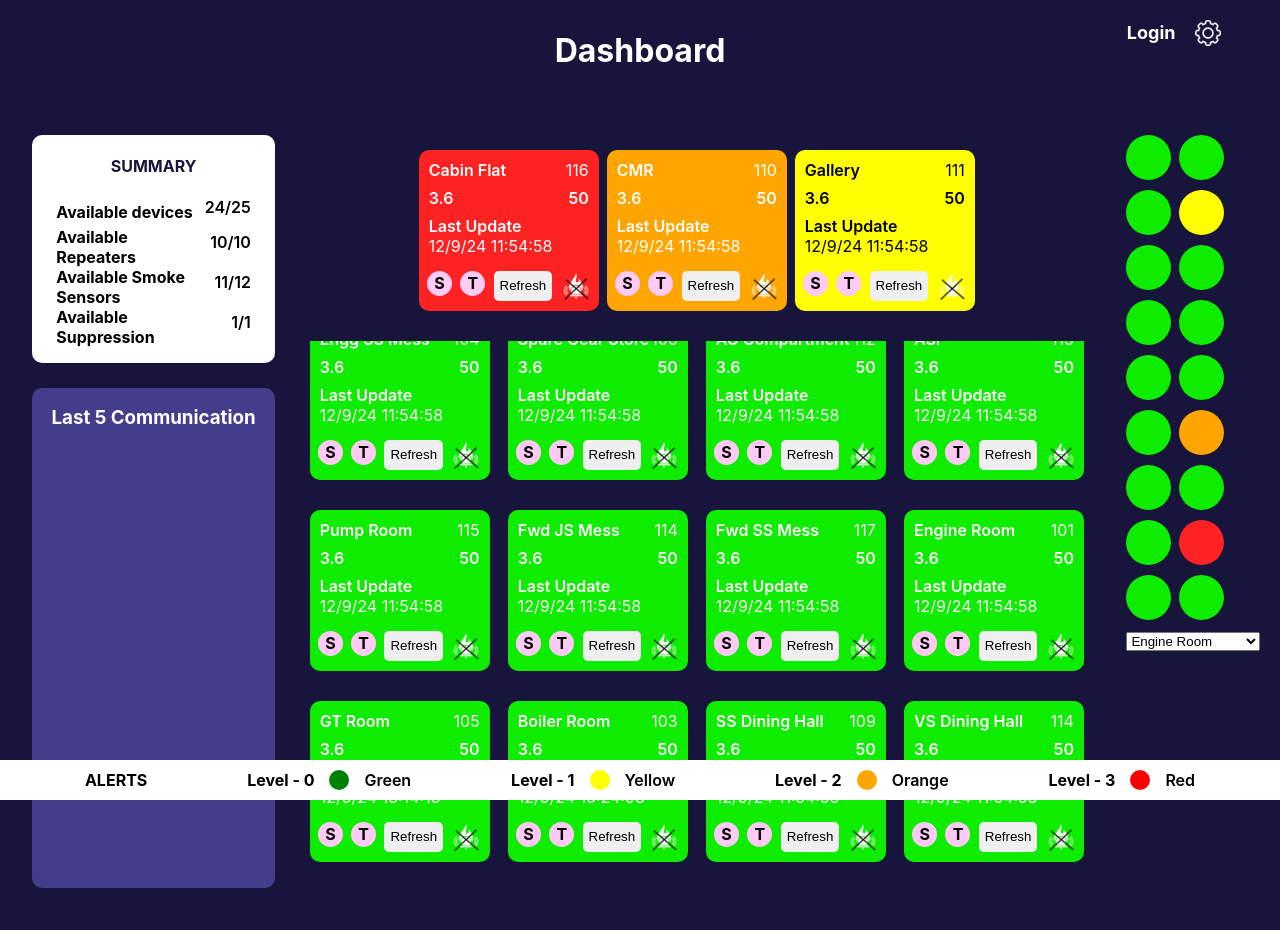
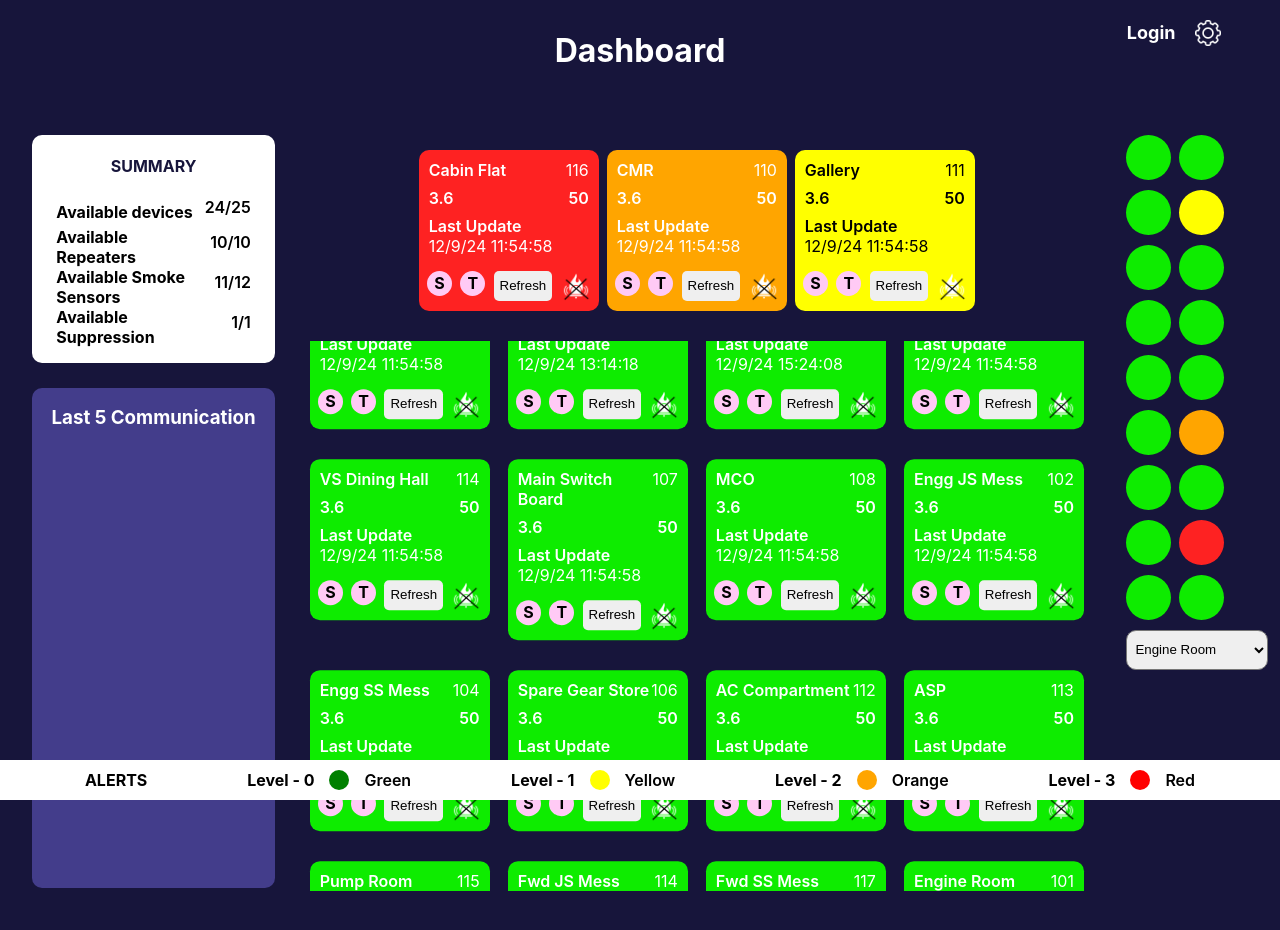
Before and after one commit to cee-diksha/fire_detection, a React (Create React App) app: page / in a window 1280 px wide. Shown: the top 930 px of the page. Built offline with nearby package versions, Linux system fonts and the light colour scheme.

Commit message:
dropdown added

```diff
--- a/src/components/DropDown.js
+++ b/src/components/DropDown.js
@@ -6,7 +6,7 @@ const DropDown = ({cardData}) => {
     })
   return (
     <div>
-        <select>
+        <select style={{height: "40px", borderRadius: "10px", padding: "0 4px"}}>
             {optionsData.map((item, index) => {
                return <option key={index} value={item.value}>{item.label}</option>
             })}
--- a/src/styles.css
+++ b/src/styles.css
@@ -206,7 +206,7 @@ input {
 }
 
 .dashboard-cardata .scrollable-content {
-    animation: scroll 10s linear forwards infinite;
+    animation: scroll 50s linear forwards infinite;
     display: flex;
     justify-content: space-evenly;
     align-items: flex-start;
```
